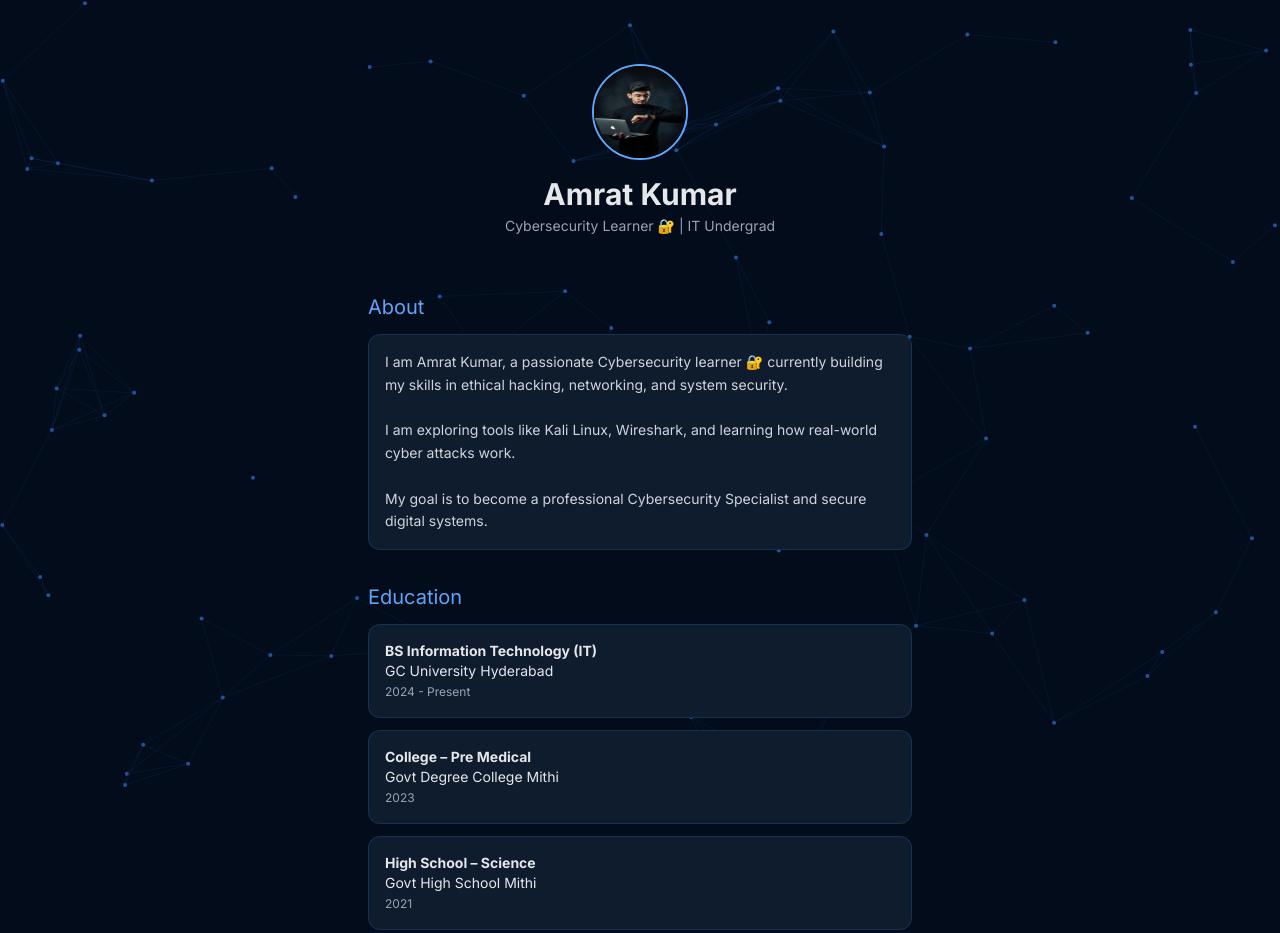
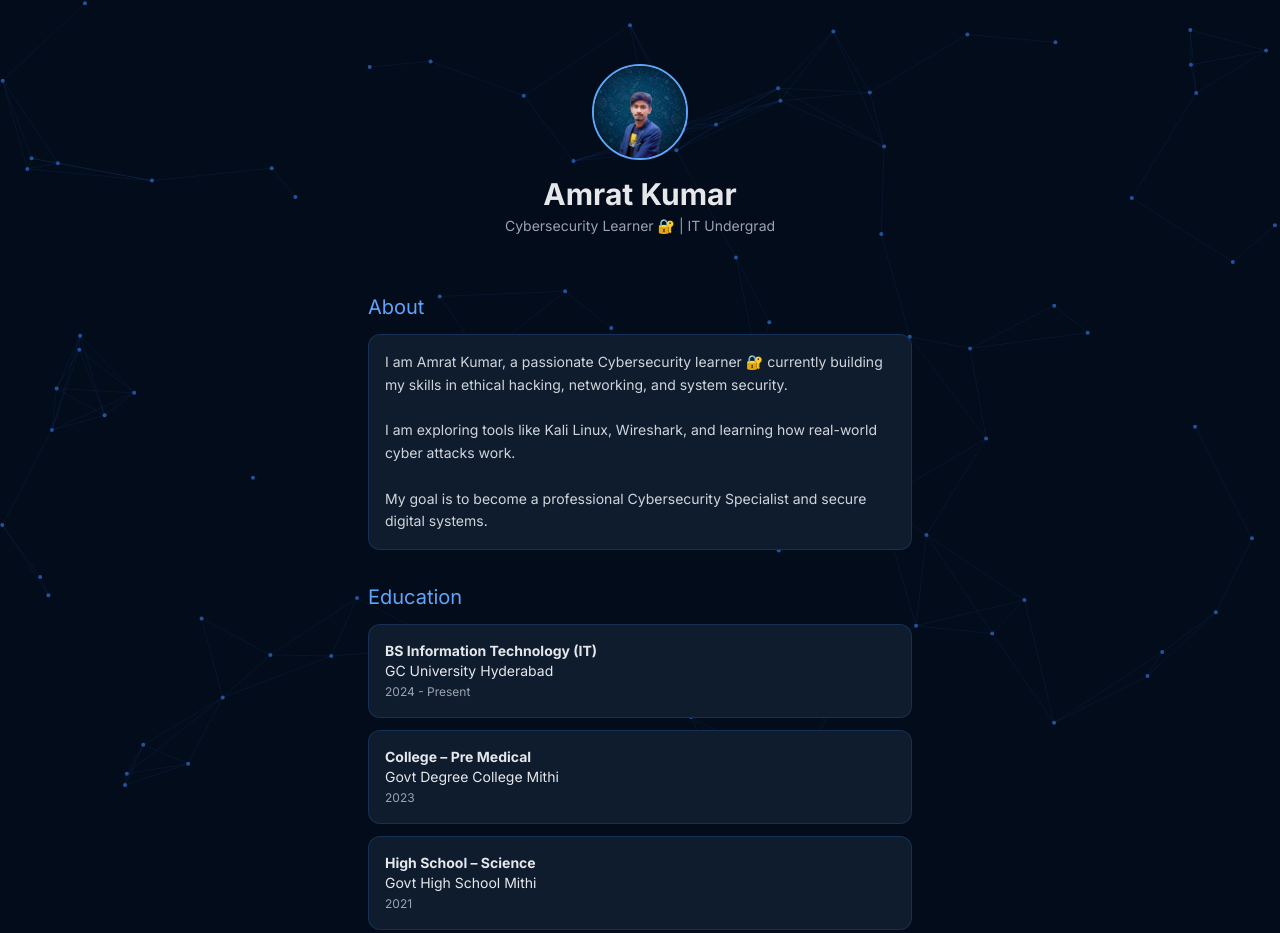
Before and after one commit to amratrathore/resume, a plain HTML site: page index.html in a window 1280 px wide. Shown: the top 933 px of the page. Drawn offline with nearby package versions, Linux system fonts and the light colour scheme.

Commit message:
Update index.html

```diff
--- a/index.html
+++ b/index.html
@@ -54,7 +54,7 @@ canvas {
 
 <!-- HEADER -->
 <div class="text-center pt-16 pb-10">
-    <img src="akprofile.jpg" class="w-24 h-24 rounded-full mx-auto border-2 border-blue-400">
+    <img src="akprofile.jpg.jpeg" class="w-24 h-24 rounded-full mx-auto border-2 border-blue-400">
 
     <h1 class="text-3xl font-bold mt-4">Amrat Kumar</h1>
 
```
